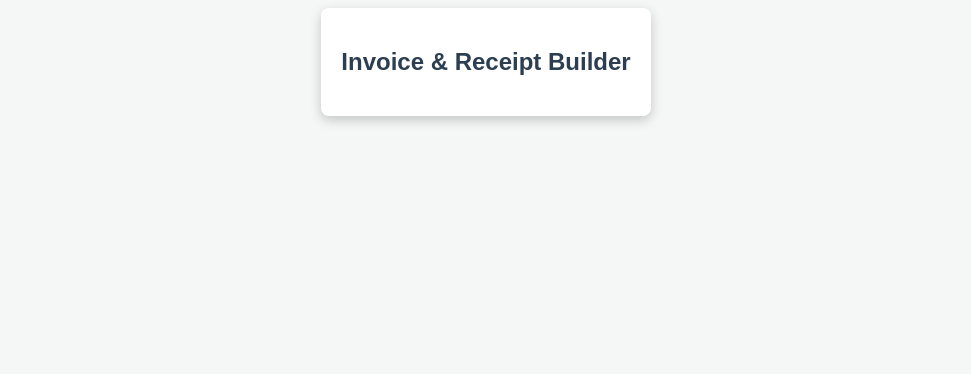
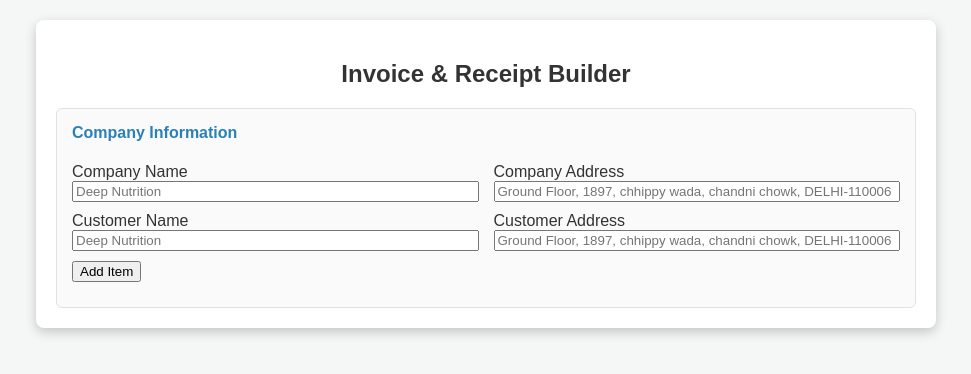
Before and after one commit to nileshrawatp1/Invoice-Generator, a React (Vite) app: page / in a window 1280 px wide. Shown: the top 374 px of the page, without its empty margins (154-1125 px from the left). Built offline with nearby package versions, Linux system fonts and the light colour scheme.

Commit message:
react hook form added

```diff
--- a/package.json
+++ b/package.json
@@ -11,7 +11,8 @@
   },
   "dependencies": {
     "react": "^19.2.8",
-    "react-dom": "^19.2.8"
+    "react-dom": "^19.2.8",
+    "react-hook-form": "^7.89.0"
   },
   "devDependencies": {
     "@eslint/js": "^10.0.1",
--- a/src/App.css
+++ b/src/App.css
@@ -1,5 +1,6 @@
 .container {
     max-width: 900px;
+    width: 100%;
     background-color: #fff;
     box-sizing: border-box;
     box-shadow: 0 4px 12px rgba(0, 0, 0, 0.2);
@@ -8,7 +9,39 @@
     border-radius: 8px;
 }
 
+.form-section {
+    padding: 15px;
+    border: 1px solid #e1e1e1;
+    border-radius: 6px;
+    background: #fafafa;
+
+    &>h4 {
+        color: var(--h4-color);
+        margin-top: 0;
+    }
+
+    .row {
+        display: flex;
+        flex-wrap: wrap;
+        gap: 15px;
+        margin-bottom: 10px;
+    }
+
+    .col {
+        display: flex;
+        flex-direction: column;
+        flex: 1 1 200px;
+    }
+}
+
 h2 {
     color: var(--h-color);
     text-align: center;
 }
+
+.error {
+    margin-top: 3px;
+    color: red;
+    font-family: 'Lucida Sans', 'Lucida Sans Regular', 'Lucida Grande', 'Lucida Sans Unicode', Geneva, Verdana, sans-serif;
+    font-size: small;
+}
--- a/src/App.tsx
+++ b/src/App.tsx
@@ -1,4 +1,5 @@
 import './App.css'
+import { CostomerForm } from './components/CustomerForm'
 
 function App() {
 
@@ -6,7 +7,7 @@ function App() {
         <>
             <div className="container">
                 <h2>Invoice & Receipt Builder</h2>
-
+                <CostomerForm />
             </div>
         </>
     )
--- /dev/null
+++ b/src/components/CustomerForm.tsx
@@ -0,0 +1,67 @@
+import { useForm } from "react-hook-form";
+
+type CustomerFormData = {
+    companyName: string,
+    companyAdd: string,
+    customerName: string,
+    customerAdd: string
+};
+
+export function CostomerForm() {
+    const {
+        register: billData,
+        handleSubmit,
+        formState: { errors },
+    } = useForm<CustomerFormData>();
+
+    const onSubmmit = (data: CustomerFormData) => {
+        console.log("Customer data: ", data)
+    }
+
+    return (
+        <form id="invoice-form" onSubmit={handleSubmit(onSubmmit)}>
+            <div className="form-section">
+                <h4>Company Information</h4>
+                <div className="row">
+                    <div className="col">
+                        <label>Company Name</label>
+                        <input
+                            {...billData("companyName", { required: true })}
+                            placeholder="Deep Nutrition"
+                        />
+                        {errors.companyName && <p className="error">Company Name Is Required</p>}
+                    </div>
+                    <div className="col">
+                        <label>Company Address</label>
+                        <input
+                            {...billData("companyAdd", { required: true })}
+                            placeholder="Ground Floor, 1897, chhippy wada, chandni chowk, DELHI-110006"
+                        />
+                        {errors.companyAdd && <p className="error">Company Address Is Required</p>}
+                    </div>
+                </div>
+                <div className="row">
+                    <div className="col">
+                        <label>Customer Name</label>
+                        <input
+                            {...billData("customerName", { required: true })}
+                            placeholder="Deep Nutrition"
+                        />
+                        {errors.customerName && <p className="error">Customer Name Is Required</p>}
+                    </div>
+                    <div className="col">
+                        <label>Customer Address</label>
+                        <input
+                            {...billData("customerAdd", { required: true })}
+                            placeholder="Ground Floor, 1897, chhippy wada, chandni chowk, DELHI-110006"
+                        />
+                        {errors.customerAdd && <p className="error">Customer Address Is Required</p>}
+                    </div>
+                </div>
+                <div className="row">
+                    <button type="submit">Add Item</button>
+                </div>
+            </div>
+        </form>
+    )
+}
--- a/src/index.css
+++ b/src/index.css
@@ -1,10 +1,13 @@
 :root {
     --text-color: #333;
-    --h-color: #2c3e50;
+    --h2-color: #2c3e50;
+    --h4-color: #2980b9;
     font-family: Arial, Helvetica, sans-serif;
 }
 
 body {
     background-color: #f4f7f6;
-    place-items: center;
+    margin: 0;
+    padding: 20px;
+    color: var(--text-color);
 }
```
Also changed, not shown: 1 other file (tests, documents, lock files or other folders).
